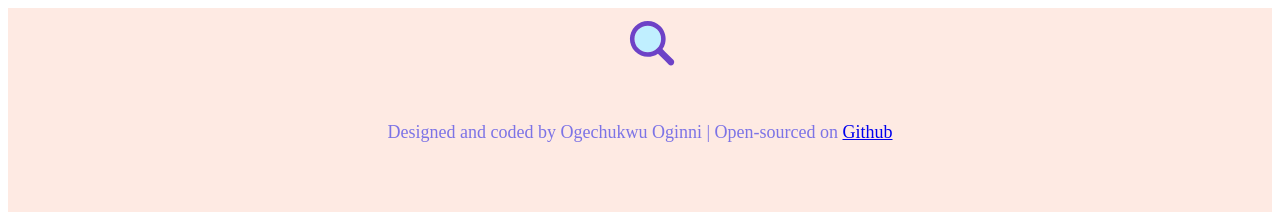
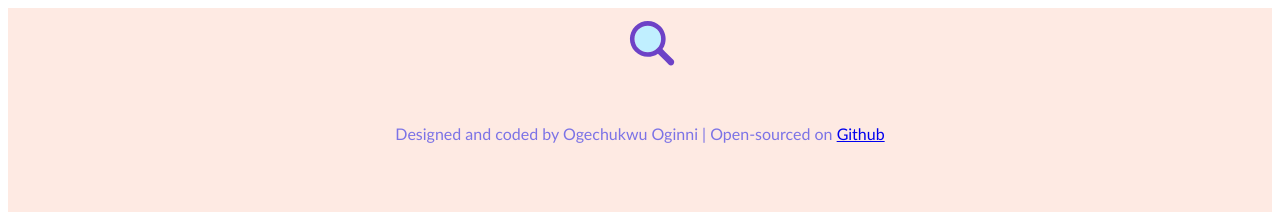
Before and after one commit to ogeoginni/Oge-Weather-Project-React, a React (Create React App) app: page / in a window 1280 px wide. Shown: the top 212 px of the page. Built offline with nearby package versions, Linux system fonts and the light colour scheme; no server answers.

Commit message:
changed font family

```diff
--- a/src/App.css
+++ b/src/App.css
@@ -4,6 +4,7 @@
 
 .container {
   background-color: #feeae3;
+  font-family: "Gill Sans", "Gill Sans MT", Calibri, "Trebuchet MS", sans-serif;
   min-height: 100vh;
   align-items: center;
   justify-content: center;
@@ -85,14 +86,14 @@
 
 .Weather-units {
   font-size: 16px;
-  padding-right: 20px;
-  font-weight: 500;
+  padding-right: 0px;
+  font-weight: 600;
   position: relative;
   top: -20px;
 }
 
 .footer {
   background-color: #feeae3;
-  font-size: 18px;
+  font-size: 16px;
   color: #7c73e6;
 }
```
